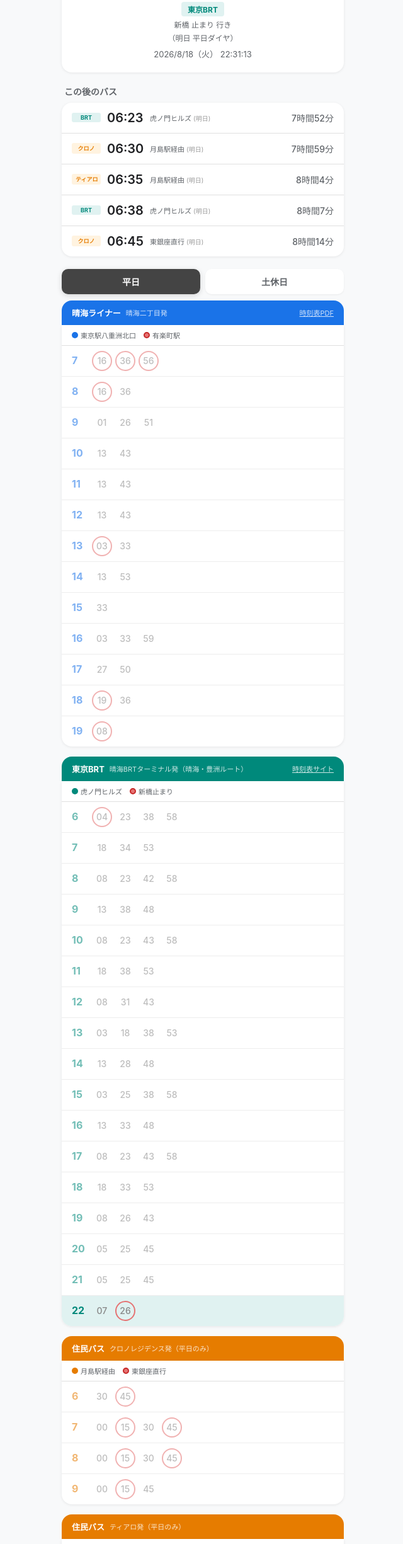
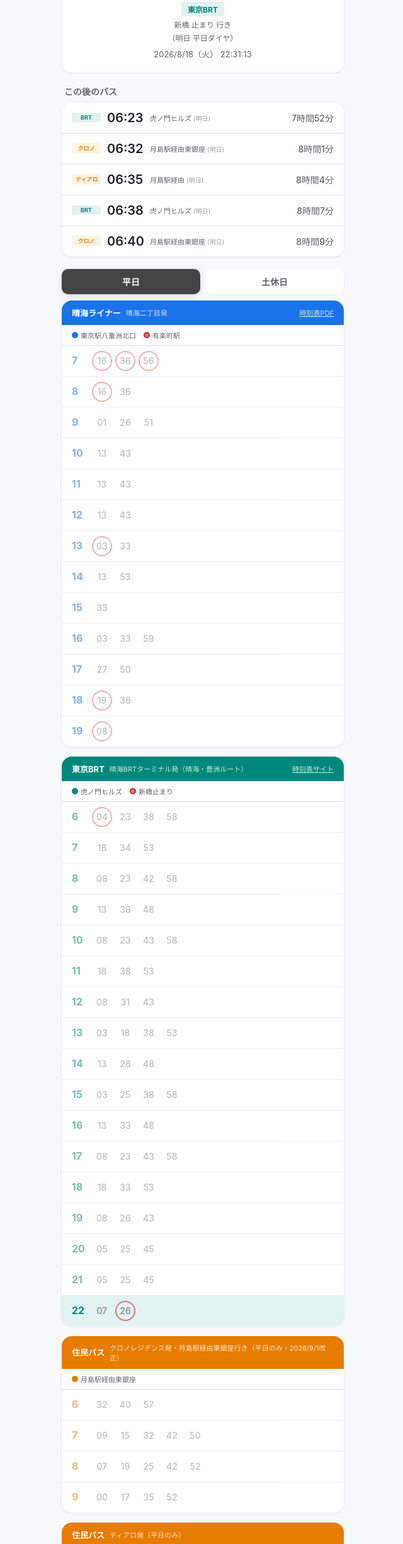
Before and after one commit to orui/bus-timetable, a plain HTML site: page index.html in a window 1280 px wide. Shown: the part 320-2771 px from the top of the page at 63% size, without its empty margins (318-958 px from the left). Drawn offline with Linux system fonts and the light colour scheme.

Commit message:
クロノ・ティアロ合同運行開始（2026/9/1改正）に伴い住民バス時刻表を更新
クロノレジデンス発の朝便を新ダイヤに更新し、全便月島駅経由に統一（東銀座直行の区別を廃止）。
銀座発の夜便を「銀座6丁目発・クロノレジデンス行き」に更新。ティアロ発関連は正確な新時刻が
未公開のため参考情報として注記を追加。

```diff
--- a/index.html
+++ b/index.html
@@ -245,6 +245,10 @@
     font-size: 11px;
     opacity: .8;
   }
+  .tt-header .tt-title {
+    flex-shrink: 0;
+    white-space: nowrap;
+  }
   .tt-source-link {
     margin-left: auto;
     font-size: 11px;
@@ -254,6 +258,14 @@
     white-space: nowrap;
   }
   .tt-source-link:hover { color: #fff; }
+  .tt-caveat {
+    background: var(--card);
+    color: var(--sub);
+    font-size: 11px;
+    line-height: 1.5;
+    padding: 6px 16px;
+    border-bottom: 1px solid var(--border);
+  }
   .timetable {
     background: var(--card);
     border-radius: 0 0 var(--radius) var(--radius);
@@ -533,12 +545,13 @@
   </div>
 
   <div class="timetable-section" id="shuttleSection">
-    <div class="tt-header shuttle">住民バス<span class="dest-note">クロノレジデンス発（平日のみ）</span></div>
+    <div class="tt-header shuttle"><span class="tt-title">住民バス</span><span class="dest-note">クロノレジデンス発・月島駅経由東銀座行き（平日のみ・2026/9/1改正）</span></div>
     <div class="timetable" id="ttShuttle"></div>
   </div>
 
   <div class="timetable-section" id="tiaroSection">
-    <div class="tt-header tiaro">住民バス<span class="dest-note">ティアロ発（平日のみ）</span></div>
+    <div class="tt-header tiaro"><span class="tt-title">住民バス</span><span class="dest-note">ティアロ発（平日のみ）</span></div>
+    <div class="tt-caveat">※2026年9月1日よりクロノ・ティアロ合同運行が開始。この時刻は改正前のデータで、現在の正確な時刻は未確認です（参考情報）</div>
     <div class="timetable" id="ttTiaro"></div>
   </div>
   </div><!-- /harumiPage -->
@@ -580,7 +593,8 @@
   </div>
 
   <div class="timetable-section" id="ginzaTiaroSection">
-    <div class="tt-header gtiaro">住民バス<span class="dest-note">銀座四丁目発（ティアロ行き・平日のみ）</span></div>
+    <div class="tt-header gtiaro"><span class="tt-title">住民バス</span><span class="dest-note">銀座6丁目発・月島駅経由クロノレジデンス行き（平日のみ・2026/9/1改正）</span></div>
+    <div class="tt-caveat">※夜便はマイクロバスのみ運行。合同運行のため便によりティアロレジデンス経由順が異なり、ティアロ発着の正確な時刻は未確認です</div>
     <div class="timetable" id="ttGTiaro"></div>
   </div>
   </div><!-- /ginzaPage -->
@@ -660,16 +674,11 @@
   return isShinbashi ? '新橋 止まり' : '虎ノ門ヒルズ';
 }
 
-// ===== 住民バス（クロノレジデンス発・平日のみ）=====
+// ===== 住民バス（クロノレジデンス発・平日のみ・2026/9/1改正）=====
+// クロノ・ティアロ合同運行開始により、朝便は全て月島駅経由東銀座着となり「直行」便は廃止
 const SHUTTLE_WD = {
-  6:[30,45], 7:[0,15,30,45], 8:[0,15,30,45], 9:[0,15,45]
+  6:[32,40,57], 7:[9,15,32,42,50], 8:[7,19,25,42,52], 9:[0,17,35,52]
 };
-const SHUTTLE_DIRECT_WD = new Set(['6:45','7:15','7:45','8:15','8:45','9:15']);
-
-function shuttleDest(h, m) {
-  const key = `${h}:${String(m).padStart(2,'0')}`;
-  return SHUTTLE_DIRECT_WD.has(key) ? '東銀座直行' : '月島駅経由';
-}
 
 // ===== 住民バス（ティアロ発・平日のみ）=====
 const TIARO_WD = {
@@ -714,9 +723,9 @@
   19:[3,13,34,53], 20:[4]
 };
 
-// ===== 銀座 住民バス（ティアロ行き・平日のみ）=====
+// ===== 銀座 住民バス（銀座6丁目発・クロノレジデンス行き・平日のみ・2026/9/1改正）=====
 const GINZA_TIARO_WD = {
-  18:[30], 19:[5,40], 20:[13,43], 21:[13]
+  18:[30], 19:[10,50], 20:[30], 21:[10]
 };
 
 // ===== 新橋 東京BRT（晴海・豊洲ルート）=====
@@ -788,9 +797,9 @@
       else if (service === 'to051') dest = '晴海埠頭（2番のりば）';
       else if (service === 'to06') dest = '有明一丁目（4番のりば）';
       else if (service === 'r23') dest = '晴海埠頭方面（2番のりば）';
-      else if (service === 'gtiaro') dest = 'ティアロ';
+      else if (service === 'gtiaro') dest = 'クロノレジデンス';
       else if (service === 'brtSb') dest = brtSbDest(h, m, dayType);
-      else dest = shuttleDest(h, m);
+      else dest = '月島駅経由東銀座';
       times.push({ h, m, total: h*60+m, service, dest, dayType });
     }
   }
@@ -918,7 +927,7 @@
   if (svc === 'to051') return '都05-1';
   if (svc === 'to06') return '都05-2';
   if (svc === 'r23') return '都03';
-  if (svc === 'gtiaro') return 'ティアロ';
+  if (svc === 'gtiaro') return 'クロノ';
   if (svc === 'brtSb') return 'BRT';
   return 'クロノ';
 }
@@ -930,7 +939,7 @@
   if (svc === 'to051') return '都05-1 晴海埠頭行';
   if (svc === 'to06') return '都05-2 有明一丁目行';
   if (svc === 'r23') return '都03 晴海埠頭方面';
-  if (svc === 'gtiaro') return '住民バス（ティアロ行き）';
+  if (svc === 'gtiaro') return '住民バス（クロノレジデンス行き）';
   if (svc === 'brtSb') return '東京BRT（晴海・豊洲ルート）';
   return '住民バス（クロノ）';
 }
@@ -1117,12 +1126,8 @@
       shuttleSection.style.display = '';
       renderTimetable('ttShuttle', SHUTTLE_WD,
         'shuttle', displayType, isToday, currentH, currentTotal, nextShuttleTotal,
-        (h, m) => {
-          const isDirect = shuttleDest(h, m) === '東銀座直行';
-          return { special: isDirect, tooltip: isDirect ? '東銀座直行' : '月島駅経由' };
-        },
-        [{ color: '#e67c00', border: false, label: '月島駅経由' },
-         { color: '#e57373', border: true,  label: '東銀座直行' }]
+        () => ({ special: false, tooltip: '月島駅経由東銀座行き' }),
+        [{ color: '#e67c00', border: false, label: '月島駅経由東銀座' }]
       );
       tiaroSection.style.display = '';
       renderTimetable('ttTiaro', TIARO_WD,
@@ -1183,8 +1188,8 @@
       ginzaTiaroSection.style.display = '';
       renderTimetable('ttGTiaro', GINZA_TIARO_WD,
         'gtiaro', displayTypeG, isTodayG, currentH, currentTotal, nextGTiaroTotal,
-        () => ({ special: false, tooltip: 'ティアロ行き' }),
-        [{ color: '#e67c00', border: false, label: 'ティアロ' }]
+        () => ({ special: false, tooltip: '月島駅経由クロノレジデンス行き' }),
+        [{ color: '#e67c00', border: false, label: 'クロノレジデンス' }]
       );
     }
 
```
